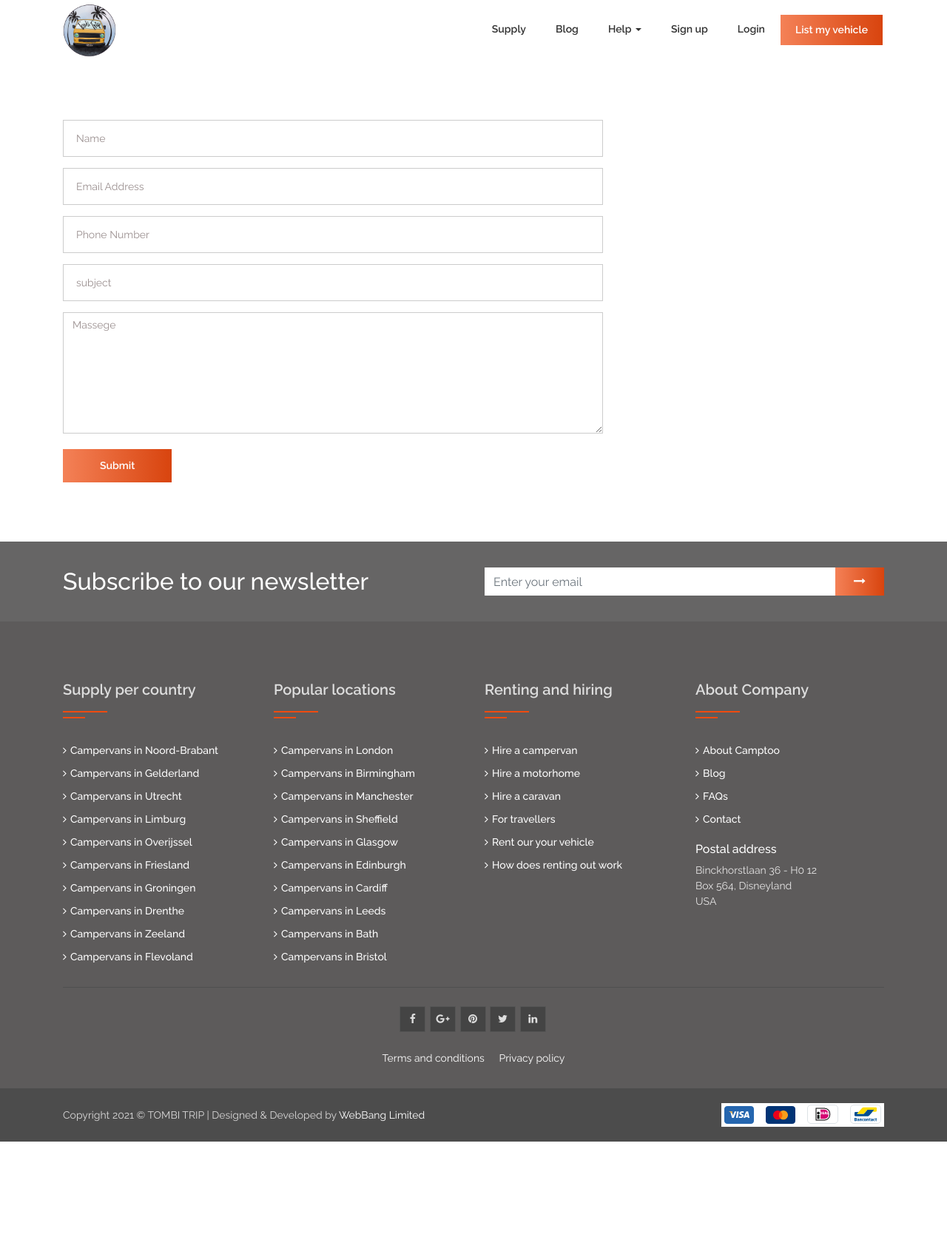
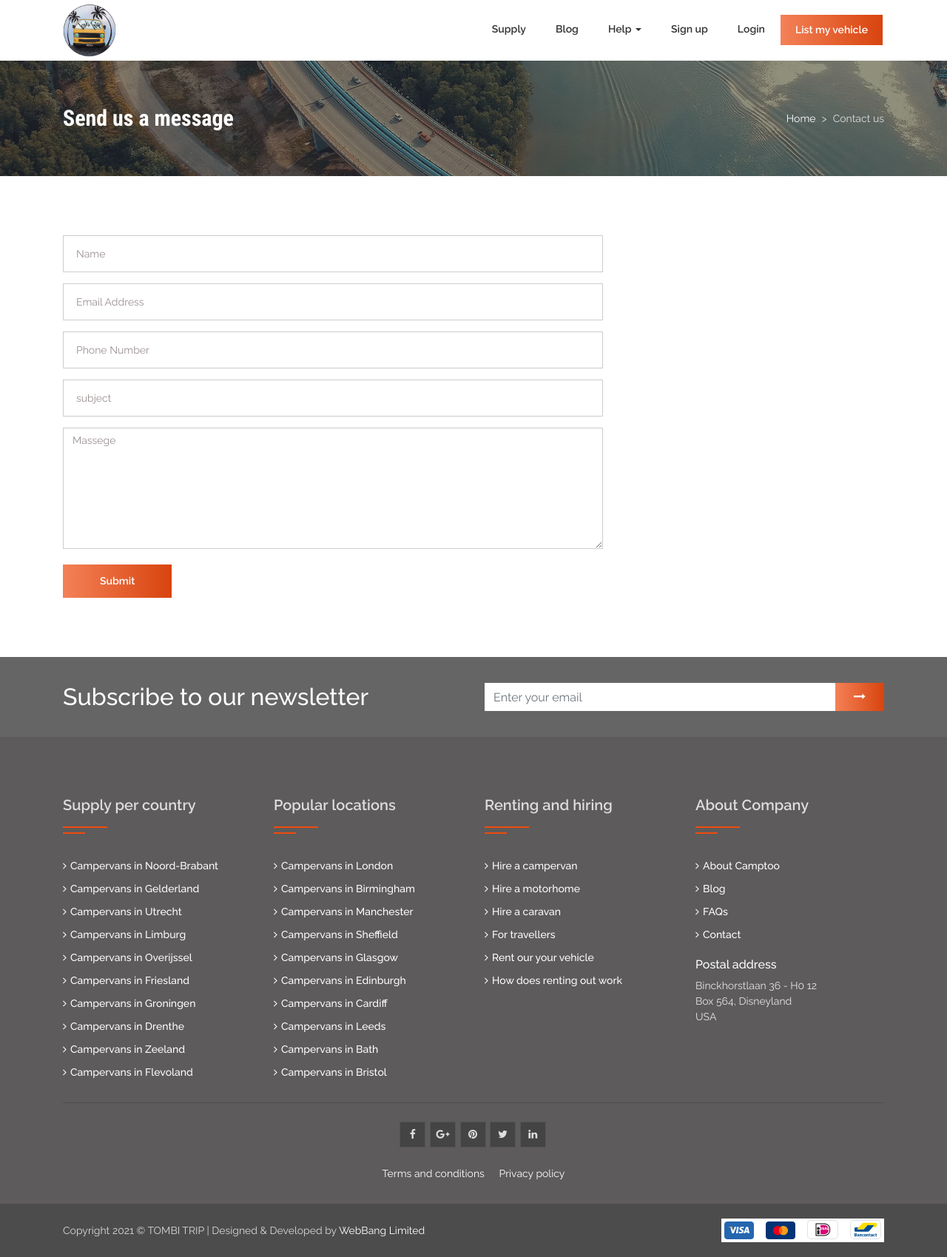
Before and after one commit to Sabbirdiu/tombitrip, a Django app: page /contact/contact/ in a window 1280 px wide. Shown: the whole page at 74% size. Before the commit the page ends 1543 px from the top, so only its background shows below. Run offline with Django 3.2, Linux system fonts and the light colour scheme; some libraries are stand-ins or nearby versions.

Commit message:
update contact view and template

```diff
--- a/contact/views.py
+++ b/contact/views.py
@@ -31,7 +31,7 @@ def contact(request):
 
 
 
-    messages.success(request, 'Your message  has been submitted')
+    messages.success(request, 'Your message  has been send')
     return redirect('/contact/contact')
 
   return render(request,'contact/contact.html')
--- a/templates/contact/contact.html
+++ b/templates/contact/contact.html
@@ -3,8 +3,35 @@
 {% load static %}
 {% block title %} | contact page{% endblock title%}
 {% block content %}
-
-
+<div class="banner-area content" style="background-image: url('{% static 'img/slide5.jpg' %}')">
+    <div class="overlay"></div>
+    <div class="container">
+        <div class="row">
+            <div class="col-12">
+                <div class="inner">
+                    <div class="text">
+                        <nav aria-label="breadcrumb-nav">
+                            <ol class="breadcrumb">
+                                <li class="breadcrumb-item">
+                                    <a href="index.html">Home</a>
+                                </li>
+                                <li class="breadcrumb-item active">Contact us</li>
+                            </ol>
+                        </nav>
+                        <h1>Send us a message</h1>
+                    </div>
+                </div>
+            </div>
+        </div>
+    </div>
+</div>
+{% if messages %}
+{% for message in messages %}
+    <div class="alert alert-{{message.tags}}" role="alert">
+        {{ message }}
+    </div>
+{% endfor %}
+{% endif %}
 <div class="form-area pt_80 pb_80">
     <div class="container">
         <div class="row">
```
Also changed, not shown: db.sqlite3.
